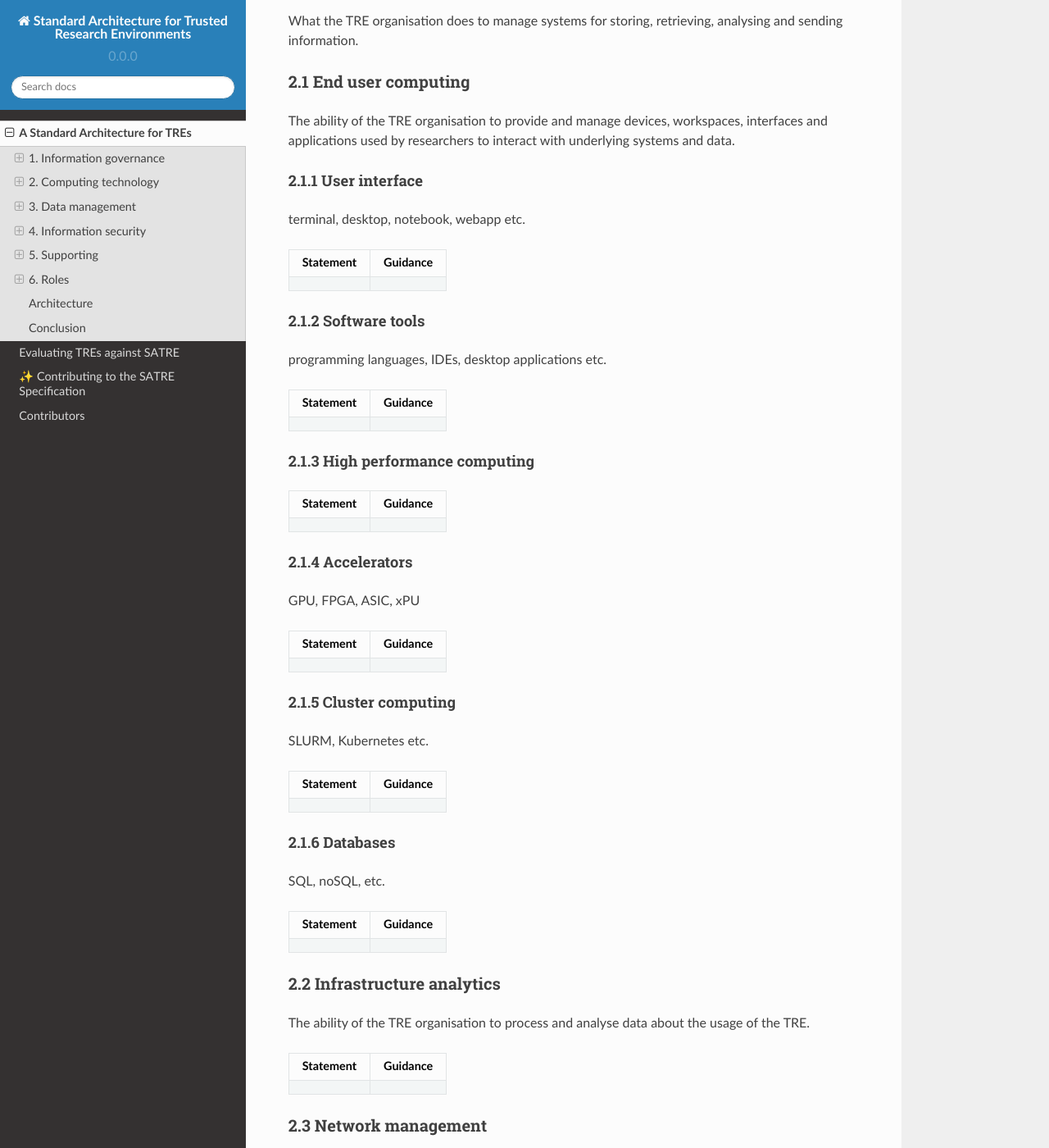
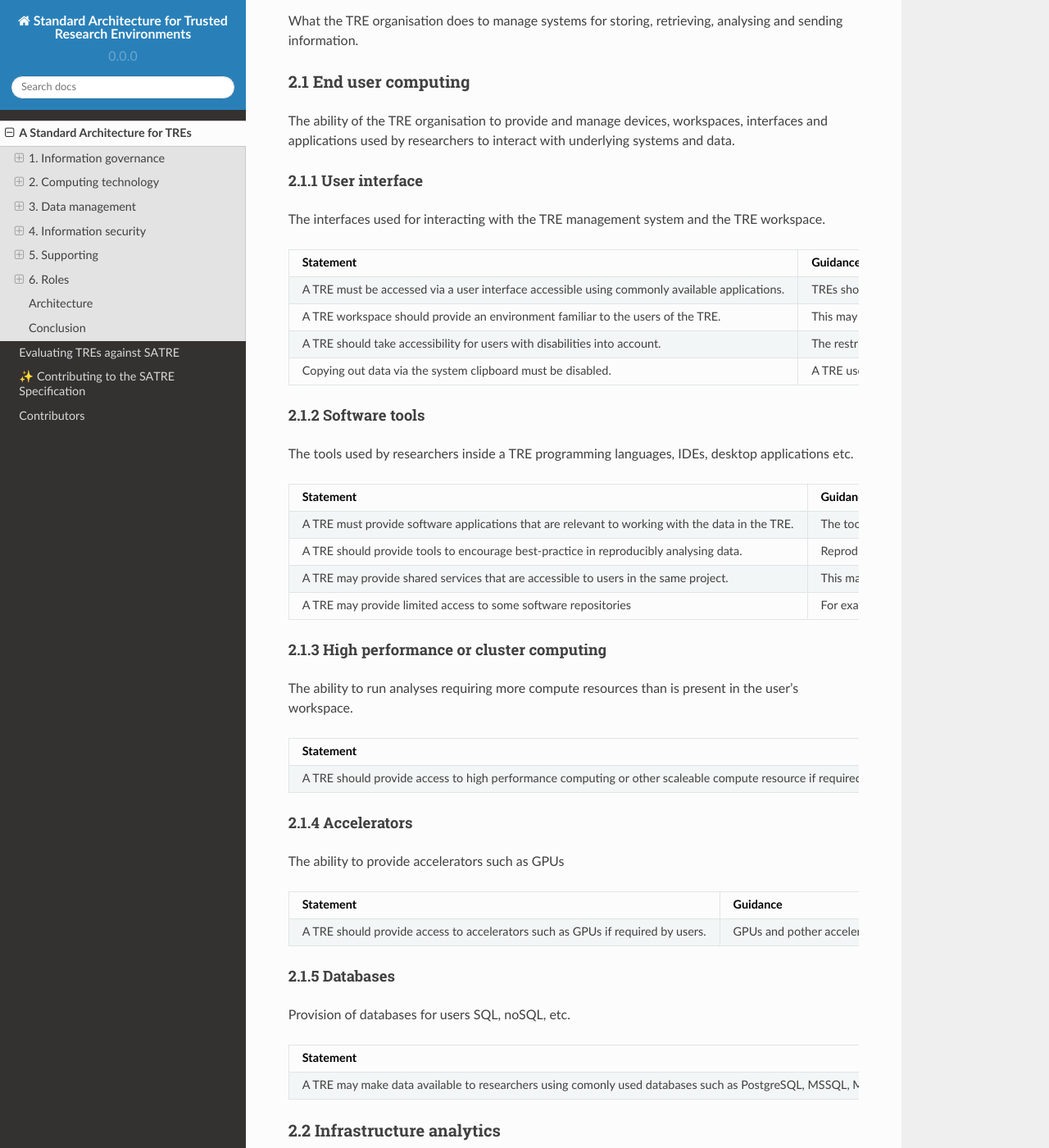
Before and after one commit to sa-tre/satre-specification, a Sphinx documentation site: the page built from docs/source/standard.md, in a window 1280 px wide and 1400 px high, scrolled down 2619 px. Shown: the whole window at 82% size. Built offline with Sphinx 7.4.7 and the Read the Docs theme 2.0.0, drawn with Linux system fonts in a browser that asks for light colours; some of the changed text lies outside the part shown.

Commit message:
Add requirements for Computing technology (part 1)

````diff
--- a/docs/source/standard.md
+++ b/docs/source/standard.md
@@ -113,65 +113,130 @@ The ability of the TRE organisation to provide and manage devices, workspaces, i
 
 #### 2.1.1 User interface
 
-terminal, desktop, notebook, webapp etc.
+The interfaces used for interacting with the TRE management system and the TRE workspace.
 
-| Statement | Guidance |
-| --------- | -------- |
-|           |          |
+```{list-table}
+:header-rows: 1
+:name: tab-end-user-user-interface
+* - Statement
+  - Guidance
+* - A TRE must be accessed via a user interface accessible using commonly available applications.
+  - TREs should not require the installation of any bespoke TRE application on the user's device. In practice a web browser is the most common way to achieve this.
+* - A TRE workspace should provide an environment familiar to the users of the TRE.
+  - This may be in the form of a virtual Windows or Linux desktops, web applications, or a terminal.
+    The use of custom developed TRE-specific software should be avoided when widely used open-source alternatives already exist.
+* - A TRE should take accessibility for users with disabilities into account.
+  - The restricted nature of TREs means many assistive tools such as screenreaders in a virtual desktop may not be allowed, but other options such as colour schemes, font sizes, and resizing user interface elements, should be supported.
+* - Copying out data via the system clipboard must be disabled.
+  - A TRE user must not be able to copy sensitive data out of a workspace using the system clipboard.
+    A TRE may allow user to paste text into a workspace.
+```
 
 #### 2.1.2 Software tools
 
+The tools used by researchers inside a TRE
 programming languages, IDEs, desktop applications etc.
 
-| Statement | Guidance |
-| --------- | -------- |
-|           |          |
+```{list-table}
+:header-rows: 1
+:name: tab-end-user-software-tools
+* - Statement
+  - Guidance
+* - A TRE must provide software applications that are relevant to working with the data in the TRE.
+  - The tools provided will depend on the types of data in the TRE, and the expectations of users of the TRE.
+    This may include programming languages such as Python and R, integrated development environments, Jupyter notebooks, office type applications such as word processors and spreadsheets, command line tools, etc.
+    The set of tools should be reviewed regularly to ensure they are up to date.
+* - A TRE should provide tools to encourage best-practice in reproducibly analysing data.
+  - Reproducibility of analyses improves auditability and accountability of how data has been used, as well as being best-practice in research.
+    This may include version control software, and tools for developing and running data analysis pipelines.
+* - A TRE may provide shared services that are accessible to users in the same project.
+  - This may include shared file storage, databases, collaborative writing, and other web applications.
+    This must only be shared amongst users within the same project.
+* - A TRE may provide limited access to some software repositories
+  - For example, a TRE may allow installation of packages from Python or R repositories, or provide an internal mirror with approved packages.
+```
 
-#### 2.1.3 High performance computing
+#### 2.1.3 High performance or cluster computing
 
-| Statement | Guidance |
-| --------- | -------- |
-|           |          |
+The ability to run analyses requiring more compute resources than is present in the user's workspace.
+
+```{list-table}
+:header-rows: 1
+:name: tab-end-user-high-performance-cluster-computing
+* - Statement
+  - Guidance
+* - A TRE should provide access to high performance computing or other scaleable compute resource if required by users.
+  - If a TRE supports users conducting computationally intensive research it should provide access to dynamically scaleable compute or the equivalent.
+    For example this may be in the form of a batch scheduler on a HPC cluster, or a dynamically created compute nodes on a cloud platform.
+    Users from different projects must not have access to the same compute nodes.
+    When using physical compute resources all sensitive data must be securely wiped before another user is given access to that same node.
+```
 
 #### 2.1.4 Accelerators
 
-GPU, FPGA, ASIC, xPU
+The ability to provide accelerators such as GPUs
 
-| Statement | Guidance |
-| --------- | -------- |
-|           |          |
+```{list-table}
+:header-rows: 1
+:name: tab-end-user-accelerators
+* - Statement
+  - Guidance
+* - A TRE should provide access to accelerators such as GPUs if required by users.
+  - GPUs and pother accelerators are commonly used in machine learning and other computationally intensive research.
+    TREs should make it clear to users whether GPUs and other resources are available whilst projects are being assessed.
+```
 
-#### 2.1.5 Cluster computing
+#### 2.1.5 Databases
 
-SLURM, Kubernetes etc.
-
-| Statement | Guidance |
-| --------- | -------- |
-|           |          |
-
-#### 2.1.6 Databases
-
+Provision of databases for users
 SQL, noSQL, etc.
 
-| Statement | Guidance |
-| --------- | -------- |
-|           |          |
+```{list-table}
+:header-rows: 1
+:name: tab-end-user-software-tools
+* - Statement
+  - Guidance
+* - A TRE may make data available to researchers using comonly used databases such as PostgreSQL, MSSQL, MongoDB, etc.
+  - Databases must be secured and only accessible to users within the same project.
+    If shared database servers are used database administrators must ensure the database enforces segregation of users.
+```
 
 ### 2.2 Infrastructure analytics
 
-The ability of the TRE organisation to process and analyse data about the usage of the TRE.
+The ability of the TRE organisation to record and analyse data about the usage of the TRE.
 
-| Statement | Guidance |
-| --------- | -------- |
-|           |          |
+```{list-table}
+:header-rows: 1
+:name: tab-end-user-software-tools
+* - Statement
+  - Guidance
+* - A TRE must record usage of the TRE.
+  - This may include the number of users, number of projects, the amount of data stored, number of datasets, the number of workspaces, etc.
+* - A TRE should record which datasets are accessed, and when
+  - This helps auditability of how sensitive data has been used
+* - A TRE should record computational resource usage at the user or aggregate level
+  - This is useful for optimising allocation of resources, and managing costs.
+```
 
 ### 2.3 Network management
 
 The ability of the TRE organisation to administer and secure network infrastructure using applications, tools and processes.
 
-| Statement | Guidance |
-| --------- | -------- |
-|           |          |
+```{list-table}
+:header-rows: 1
+:name: tab-end-user-software-tools
+* - Statement
+  - Guidance
+* - Networks must be managed and controlled to protect information in systems and applications
+  - Network infrastructure must prevent unauthorised access to resources on the network.
+    This may include firewalls, network segmentation, and restricting connections to the network.
+* - Networks must be continually monitored for misconfigurations and vulnerabilities
+  - This may include regular vulnerability scanning, and penetration testing.
+* - Connectivity between users in different projects, or with access to different datasets, must not be allowed.
+  - Connectivity between users in the same project may be allowed, for example to support shared network services within the project.
+* - Outbound connections to the internet must be blocked by default.
+  - Limited outbound connectivity may be allowed for some services.
+```
 
 ### 2.4 Infrastructure lifecycle management
 
````
